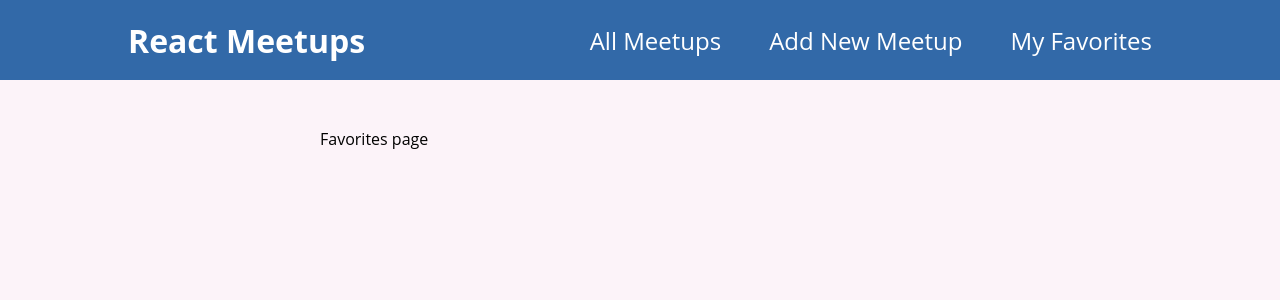
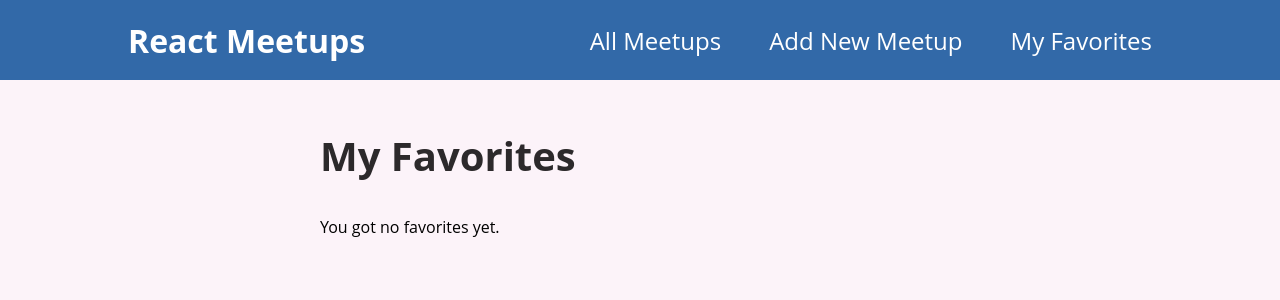
Before and after one commit to anamariarotariu/React-Demo-App, a React (Create React App) app: page /favorites in a window 1280 px wide. Shown: the top 300 px of the page. Built offline with nearby package versions, Linux system fonts and the light colour scheme.

Commit message:
favorite page done

```diff
--- a/src/pages/Favorites.js
+++ b/src/pages/Favorites.js
@@ -1,4 +1,18 @@
+import { useContext } from "react";
+import FavoritesContext from "../store/favorites-context";
+import MeetupList from "../components/meetups/MeetupList";
 function FavoritesPage() {
-    return <div>Favorites page</div>
+    const favoriteCont = useContext(FavoritesContext);
+    let content;
+    if (favoriteCont.totalFavorites === 0) {
+        content = <p>You got no favorites yet.</p>
+    } else {
+        content = <MeetupList meetups={favoriteCont.favorites}></MeetupList>
+    }
+
+    return <section>
+        <h1> My Favorites</h1>
+        {content}
+    </section>
 }
 export default FavoritesPage;
```
